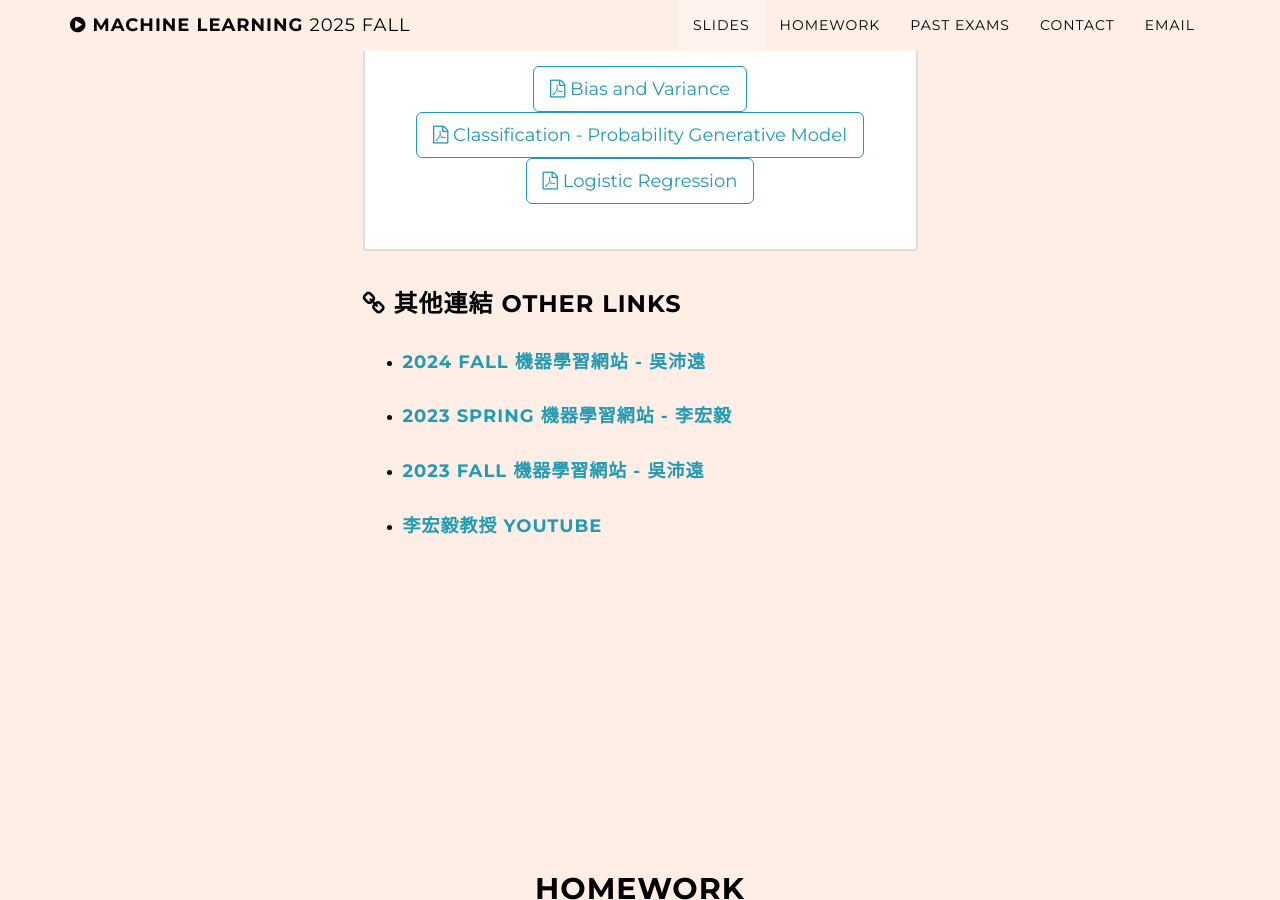
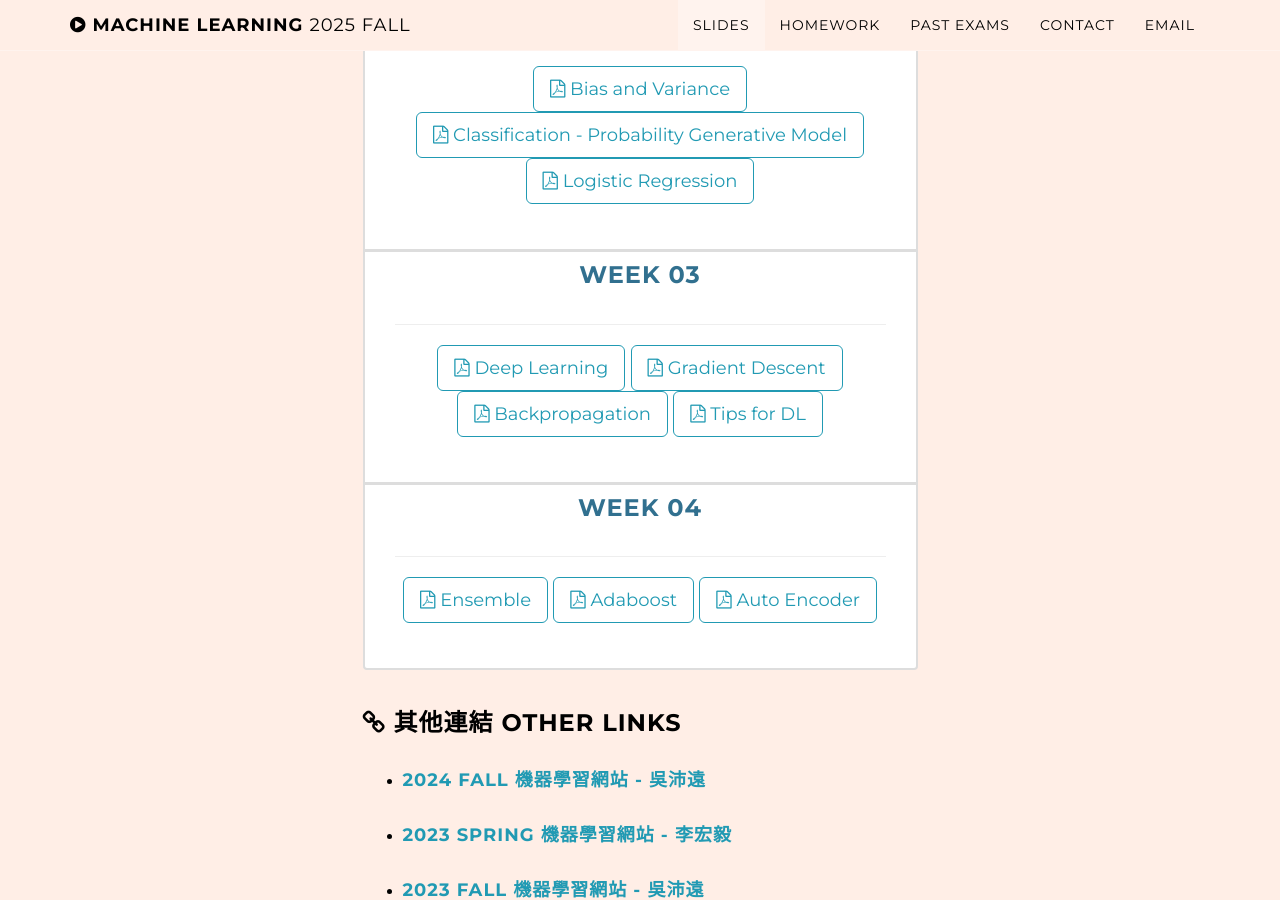
Before and after one commit to ntueemlta2025/ntueemlta2025.github.io, a Jekyll site: the page built from index.html, in a window 1280 px wide and 900 px high, scrolled down 1464 px. Built offline with Jekyll 4.4.1, drawn with Linux system fonts in a browser that asks for light colours.

Commit message:
release W3 W4 slides

```diff
--- a/_config.yml
+++ b/_config.yml
@@ -76,6 +76,38 @@ syllabus:
       - title: Logistic Regression
         kind: file-pdf-o
         path: ./slides/week2/W2_Logistic Regression (v4).pdf
+
+  - title: Week 03
+    slides:
+      - title: Deep Learning
+        kind: file-pdf-o
+        path: ./slides/week3/W3_DL_introduction.pdf
+
+      - title: Gradient Descent
+        kind: file-pdf-o
+        path: ./slides/week3/W3_Gradient Descent.pdf
+
+      - title: Backpropagation
+        kind: file-pdf-o
+        path: ./slides/week2/W3_BP (v2).pdf
+
+      - title: Tips for DL
+        kind: file-pdf-o
+        path: ./slides/week3/W3_DNN tip.pdf
+
+  - title: Week 04
+    slides:
+      - title: Ensemble
+        kind: file-pdf-o
+        path: ./slides/week4/W4_ensemble.pdf
+
+      - title: Adaboost
+        kind: file-pdf-o
+        path: ./slides/week4/W4_adaBoost.pdf
+
+      - title: Auto Encoder
+        kind: file-pdf-o
+        path: ./slides/week4/W4_autoencoder.pdf
 
 
 
```
